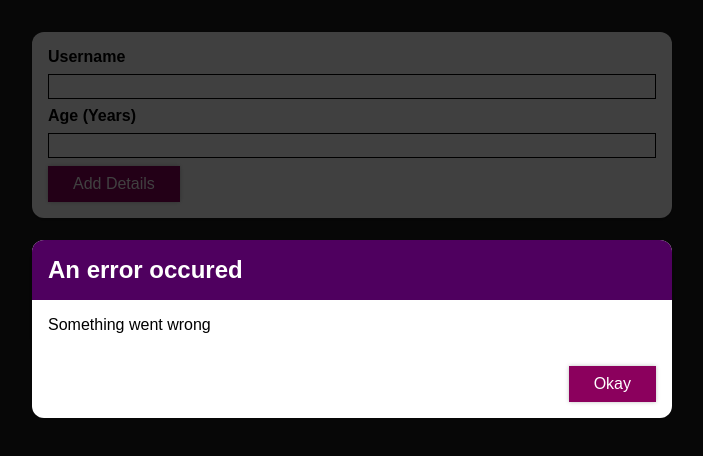
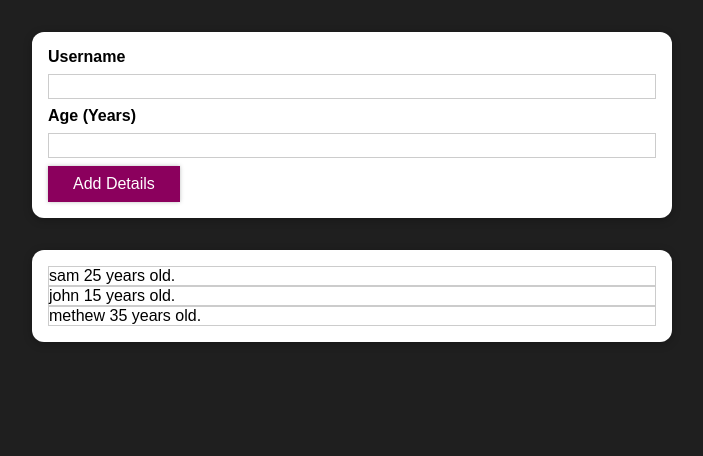
Before and after one commit to CoolShivas/React_Registration_Form, a React (Vite) app in the folder User_Details_Form/: page / in a window 1280 px wide. Shown: the top 456 px of the page, without its empty margins (288-991 px from the left). Built offline with nearby package versions, Linux system fonts and the light colour scheme.

Commit message:
Managing_Error_State

```diff
--- a/User_Details_Form/src/UI/ErrorMsg.jsx
+++ b/User_Details_Form/src/UI/ErrorMsg.jsx
@@ -2,8 +2,8 @@
 import Card from "./Card";
 import Button from "./Button";
 
-const ErrorMsg = ({ titleABC, messageABC }) => {
-    return <div className={classes.backdrop}>
+const ErrorMsg = ({ titleABC, messageABC, errorHandlerBtnABC }) => {
+    return <div className={classes.backdrop} >
         <Card className={classes.modal}>
             <header className={classes.header}>
                 <h2>
@@ -14,7 +14,7 @@
                 {messageABC}
             </main>
             <footer className={classes.actions}>
-                <Button> Okay </Button>
+                <Button onClick={errorHandlerBtnABC}> Okay </Button>
             </footer>
         </Card>
     </div>
--- a/User_Details_Form/src/components/InputForm.jsx
+++ b/User_Details_Form/src/components/InputForm.jsx
@@ -10,7 +10,8 @@
 
     const [valUser, setUser] = useState('');
     const [valNumber, setNumber] = useState('');
-    const [valFieldBlankColor, setFieldBlankColor] = useState(true);
+
+    const [error, setError] = useState();
 
     const handleOnChangeUserName = (event) => {
         console.log(event.target.value);
@@ -25,12 +26,27 @@
     const handleOnSubmit = (event) => {
         event.preventDefault();
         console.log('submitted')
+        // if (valUser.trim().length === 0 || valNumber.trim().length === 0) {
+        //     setFieldBlankColor(false);
+        //     return;
+        // }
+        // if (+valNumber < 1) {
+        //     setFieldBlankColor(false);
+        //     return;
+        // }
+
         if (valUser.trim().length === 0 || valNumber.trim().length === 0) {
-            setFieldBlankColor(false);
+            setError({
+                title: "Invalid Input",
+                message: "Please enter a valid name and age (non-empty values).",
+            })
             return;
         }
         if (+valNumber < 1) {
-            setFieldBlankColor(false);
+            setError({
+                title: "Invalid number",
+                message: "Please enter a valid age (>0)."
+            })
             return;
         }
         handleOnAddDetailsOnBtnABC(valUser, valNumber);
@@ -39,14 +55,22 @@
 
     }
 
+
+    const errorHandlerBtn = () => {
+        setError(null);
+    }
+
     return <div>
-        <ErrorMsg titleABC="An error occured" messageABC="Something went wrong"></ErrorMsg>
+        {error && <ErrorMsg
+            titleABC={error.title}
+            messageABC={error.message}
+            errorHandlerBtnABC={errorHandlerBtn}
+        ></ErrorMsg>}
         <Card className={`${classes.input} ${classes.button}`}>
             <form onSubmit={handleOnSubmit}>
                 <div className="main_div">
                     <div>
                         <label htmlFor="username"
-                            style={{ color: !valFieldBlankColor ? "red" : "black" }}
                         > Username </label>
                     </div>
 
@@ -54,19 +78,16 @@
                         <input type="text" id="username"
                             onChange={handleOnChangeUserName}
                             value={valUser}
-                            style={{ borderColor: !valFieldBlankColor ? "blue" : "black", background: !valFieldBlankColor ? "yellow" : "transparent" }}
                         />
                     </div>
 
                     <div>
                         <label htmlFor="age"
-                            style={{ color: !valFieldBlankColor ? "red" : "black" }}
                         > Age (Years) </label>
                     </div>
 
                     <div>
                         <input type="number" id="age" onChange={handleOnChangeNumber} value={valNumber}
-                            style={{ borderColor: !valFieldBlankColor ? "blue" : "black", background: !valFieldBlankColor ? "yellow" : "transparent" }}
                         />
                     </div>
 
```
